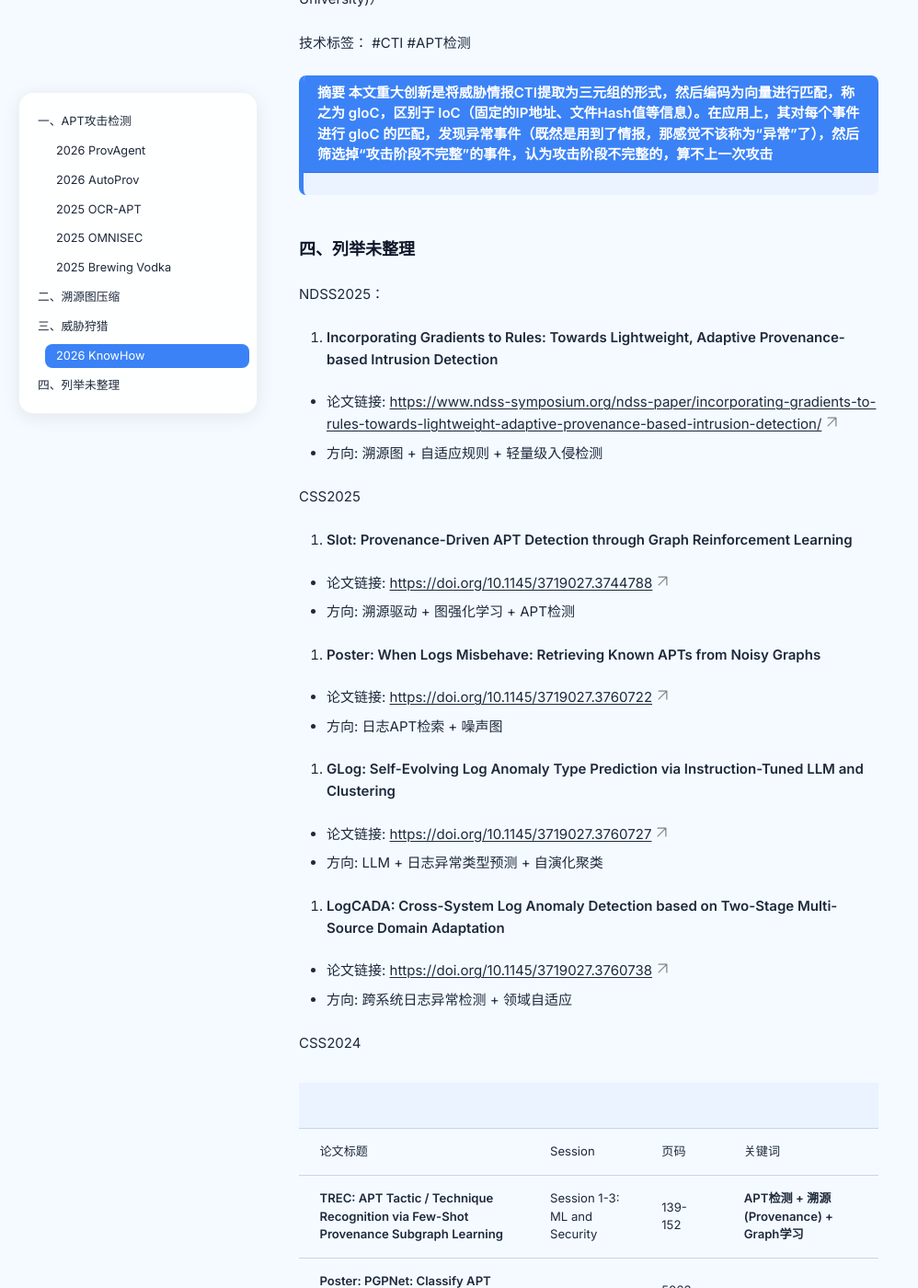
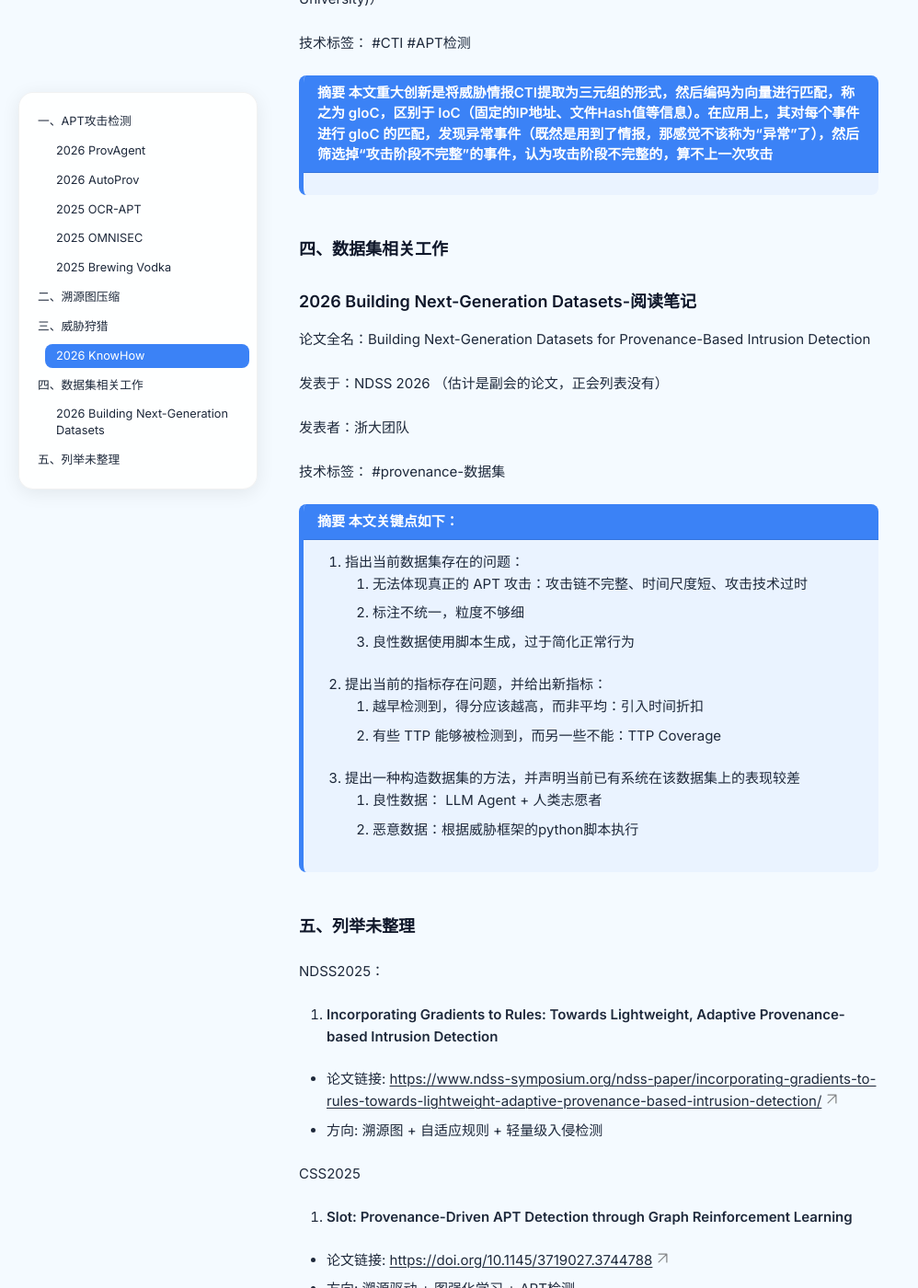
Before and after one commit to Wxy541/SidusNotes, a Jekyll site: the page built from _notes/docs/基于日志溯源图的APT检测相关论文整理.md, in a window 1280 px wide and 1400 px high, scrolled down 2824 px. Shown: the whole window at 92% size, without its empty margins (0-998 px from the left). Built offline with Jekyll 4.4.1, drawn with Linux system fonts in a browser that asks for light colours.

Commit message:
PUSH NOTE : 基于日志溯源图的APT检测论文整理.md

```diff
--- a/_notes/docs/基于日志溯源图的APT检测相关论文整理.md
+++ b/_notes/docs/基于日志溯源图的APT检测相关论文整理.md
@@ -99,8 +99,31 @@ feed: show
 > [!note] 摘要
 > 本文重大创新是将威胁情报CTI提取为三元组的形式，然后编码为向量进行匹配，称之为 gIoC，区别于 IoC（固定的IP地址、文件Hash值等信息）。在应用上，其对每个事件进行 gIoC 的匹配，发现异常事件（既然是用到了情报，那感觉不该称为“异常”了），然后筛选掉“攻击阶段不完整”的事件，认为攻击阶段不完整的，算不上一次攻击
 
+## 四、数据集相关工作
+### 2026 **[[Building Next-Generation Datasets-阅读笔记 | Building Next-Generation Datasets]]**
 
-## 四、列举未整理
+论文全名：Building Next-Generation Datasets for Provenance-Based Intrusion Detection
+
+发表于：NDSS 2026 （估计是副会的论文，正会列表没有）
+
+发表者：浙大团队
+
+技术标签： #provenance-数据集
+
+> [!note] 摘要
+> 本文关键点如下：
+> 1. 指出当前数据集存在的问题：
+> 	1. 无法体现真正的 APT 攻击：攻击链不完整、时间尺度短、攻击技术过时
+> 	2. 标注不统一，粒度不够细
+> 	3. 良性数据使用脚本生成，过于简化正常行为
+> 2. 提出当前的指标存在问题，并给出新指标：
+> 	1. 越早检测到，得分应该越高，而非平均：引入时间折扣
+> 	2. 有些 TTP 能够被检测到，而另一些不能：TTP Coverage
+> 3. 提出一种构造数据集的方法，并声明当前已有系统在该数据集上的表现较差
+> 	1. 良性数据： LLM Agent + 人类志愿者
+> 	2. 恶意数据：根据威胁框架的python脚本执行
+
+## 五、列举未整理
 
 NDSS2025：
 
```
